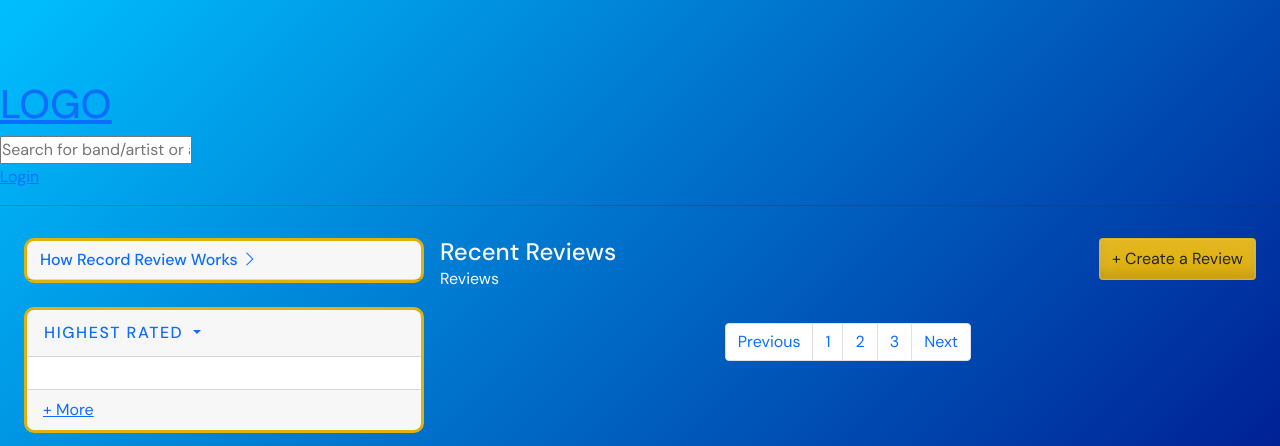
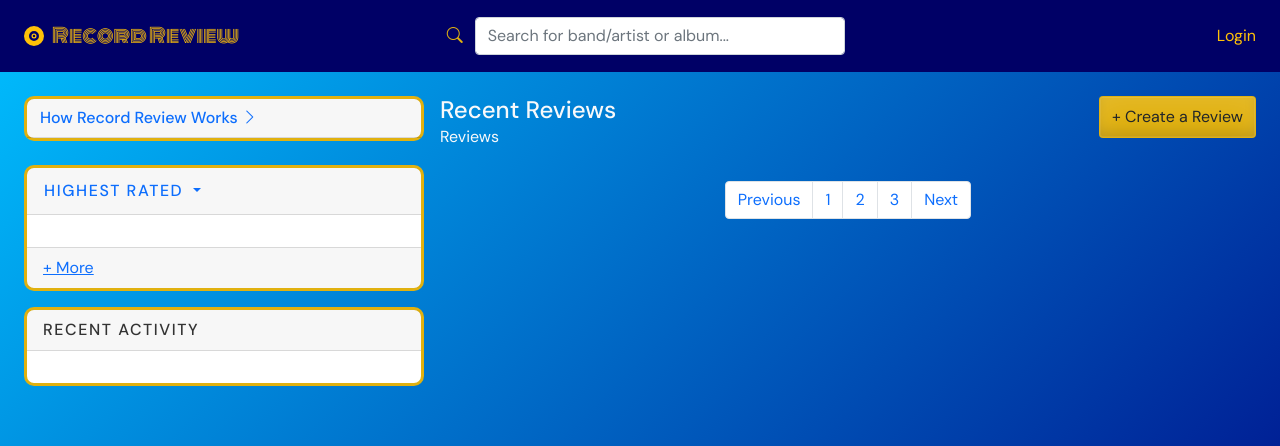
Before and after one commit to AndrewSRea/Depository_RR_2, a Django app: template record_review/base/templates/base/home.html in a window 1280 px wide. Shown: the top 446 px of the page. Run offline with Django 3.2, Linux system fonts and the light colour scheme; the template is opened without the code that fills it, so the values that code supplies are empty.

Commit message:
Saving altered file for my 'Record_Review' Django app

```diff
--- a/record_review/templates/navbar.html
+++ b/record_review/templates/navbar.html
@@ -1,16 +1,85 @@
-<a href="/">
+{% load static %}
+<nav class="navbar navbar-expand-md navbar-dark dark fixed-top">
+  <div class="container-fluid px-4 py-2">
+    <div class="col-2 col-md-4">
+      <a class="navbar-brand d-flex align-items-center text-warning" href="{% url 'home' %}">
+        <svg
+          xmlns="http://www.w3.org/2000/svg"
+          width="20"
+          height="20"
+          fill="currentColor"
+          class="bi bi-vinyl-fill me-2 brand-icon"
+          viewBox="0 0 16 16"
+        >
+          <path d="M8 6a2 2 0 1 0 0 4 2 2 0 0 0 0-4zm0 3a1 1 0 1 1 0-2 1 1 0 0 1 0 2z"/>
+          <path d="M16 8A8 8 0 1 1 0 8a8 8 0 0 1 16 0zM4 8a4 4 0 1 0 8 0 4 4 0 0 0-8 0z"/>
+        </svg>
+        <span class="d-none d-md-block navbar-title">Record Review</span>
+      </a>
+    </div>
+    <div class="col-6 col-md-4">
+      <form method="GET" action="{% url 'home' %}" class="d-flex" role="search">
+        <span class="input-group-text border-0" id="search-addon">
+          <i class="bi bi-search"></i>
+        </span>
+        <input
+          class="form-control"
+          type="search"
+          name="q"
+          placeholder="Search for band/artist or album..."
+          aria-label="Search"
+        >
+      </form>
+    </div>
+    <div class="col-4 d-flex justify-content-end">
+      <div class="d-flex align-items-center user-group">
+        {% if user.is_authenticated %}
+          <!-- <img src="images/IMG_2125.JPG" alt="Profile Pic" class="rounded-circle user-image" /> -->
+          <a class="nav-item nav-link ps-2 pe-0 text-warning" href="{% url 'user-profile' request.user.id %}">{{ request.user.username }}</a>
+          <a
+            class="nav-link dropdown-toggle ps-2 dropdown-icon"
+            id="navbarDropdownMenuLink"
+            role="button"
+            data-bs-toggle="dropdown"
+            aria-expanded="false"
+          >
+          </a>
+          <ul class="dropdown-menu dropdown-menu-end" aria-labelledby="navbarDropdownMenuLink">
+            <li class="text-center">
+              <a class="dropdown-item" href="{% url 'update-profile' %}">
+                <i class="bi bi-gear pe-2"></i>Settings
+              </a>
+            </li>
+            <li><hr class="dropdown-divider"></li>
+            <li class="text-center">
+              <a class="dropdown-item" href="{% url 'logout' %}">
+                <i class="bi bi-box-arrow-right pe-2"></i>Logout
+              </a>
+            </li>
+          </ul>
+        {% else %}
+          <!-- Instructor is using an svg file for the "Logged Out" avatar. You will be using an image so wait till he starts implementing images. -->
+          <!-- <img src="images/randomuser.jpg" alt="Unestablished Profile Pic" class="rounded-circle user-image" /> -->
+          <a class="nav-item nav-link pe-0 text-warning" href="{% url 'login' %}">Login</a>
+        {% endif %}
+      </div>
+    </div>
+  </div>
+</nav>
+
+<!-- <a href="/">
   <h1>LOGO</h1>
 </a>
 
-<form method="GET" action="{% url 'home' %}?q={{ reviews }}">
+<form method="GET" action="{% url 'home' %}">
   <input type="text" name="q" placeholder="Search for band/artist or album..." />
 </form>
 
 {% if request.user.is_authenticated %}
-  <p>Hello, {{ request.user }}!</p>
+<p>Hello, {{ request.user }}!</p>
   <a href="{% url 'logout' %}">Logout</a>
 {% else %}
   <a href="{% url 'login' %}">Login</a>
 {% endif %}
 
-<hr>
+<hr> -->
```
